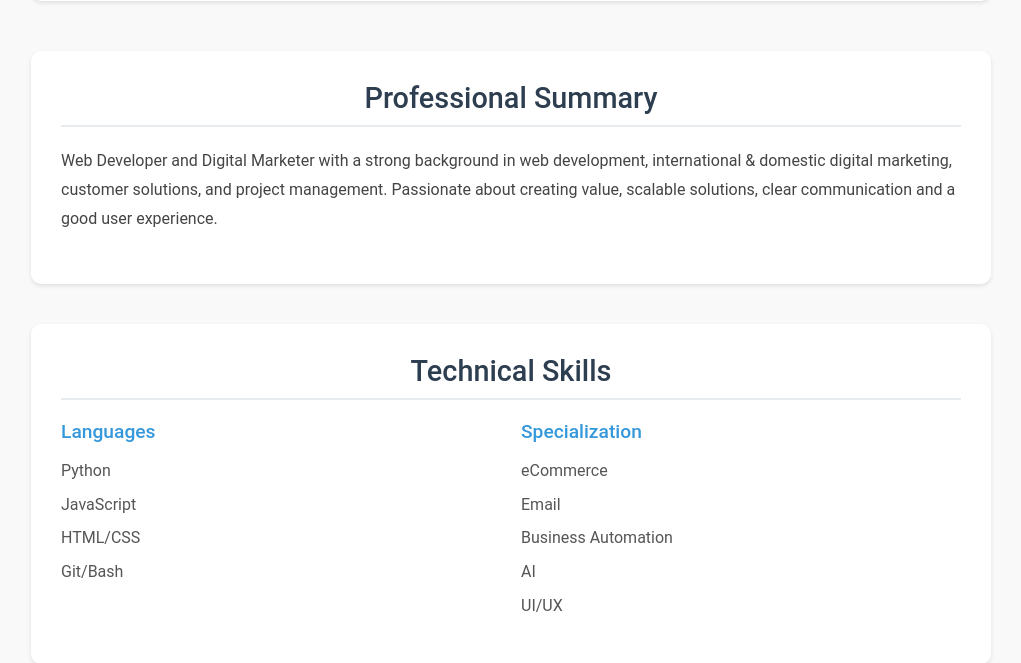
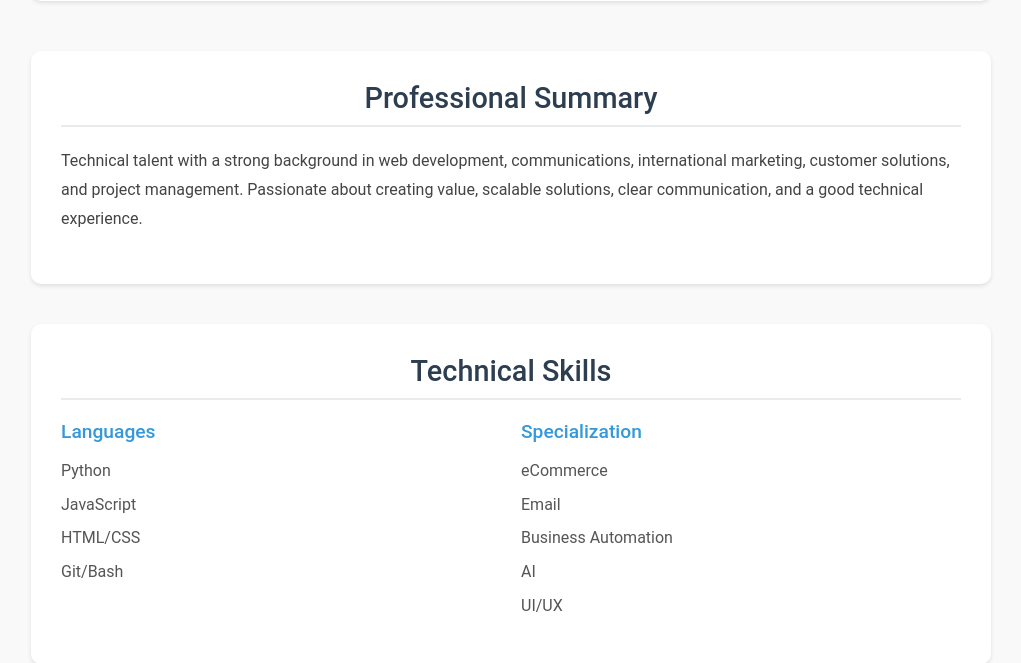
Before and after one commit to woodhalljames/james_blog, a Django app: page /business/ in a window 1280 px wide. Shown: the part 487-1150 px from the top of the page, without its empty margins (129-1150 px from the left). Run offline with Django 5.2, Linux system fonts and the light colour scheme; data that the repository does not hold is empty; parts of the project's set-up code (start-up, migrations or seed data) failed here and were passed over; some libraries are stand-ins or nearby versions.

Commit message:
Update business.html

```diff
--- a/blog/templates/business.html
+++ b/blog/templates/business.html
@@ -3,7 +3,7 @@
 
 {% block title %}James Woodhall | Professional Profile{% endblock %}
 
-{% block meta_description %}Software Engineer and Digital Marketer with expertise in web development, system architecture, marketing and digital communication.{% endblock %}
+{% block meta_description %}Software Engineer and Digital Marketer with expertise in web development, marketing, and digital communication.{% endblock %}
 
 {% block content %}
 <style>
@@ -38,9 +38,7 @@
     <section class="resume-section">
         <h2>Professional Summary</h2>
         <p class="summary-text">
-           Web Developer and Digital Marketer with a strong background in web development, international & domestic digital marketing, customer solutions, and project management.
-            Passionate about creating value, scalable solutions, clear communication and a good user experience.
-
+           Technical talent with a strong background in web development, communications, international marketing, customer solutions, and project management. Passionate about creating value, scalable solutions, clear communication, and a good technical experience.
          </p>
     </section>
 
```
